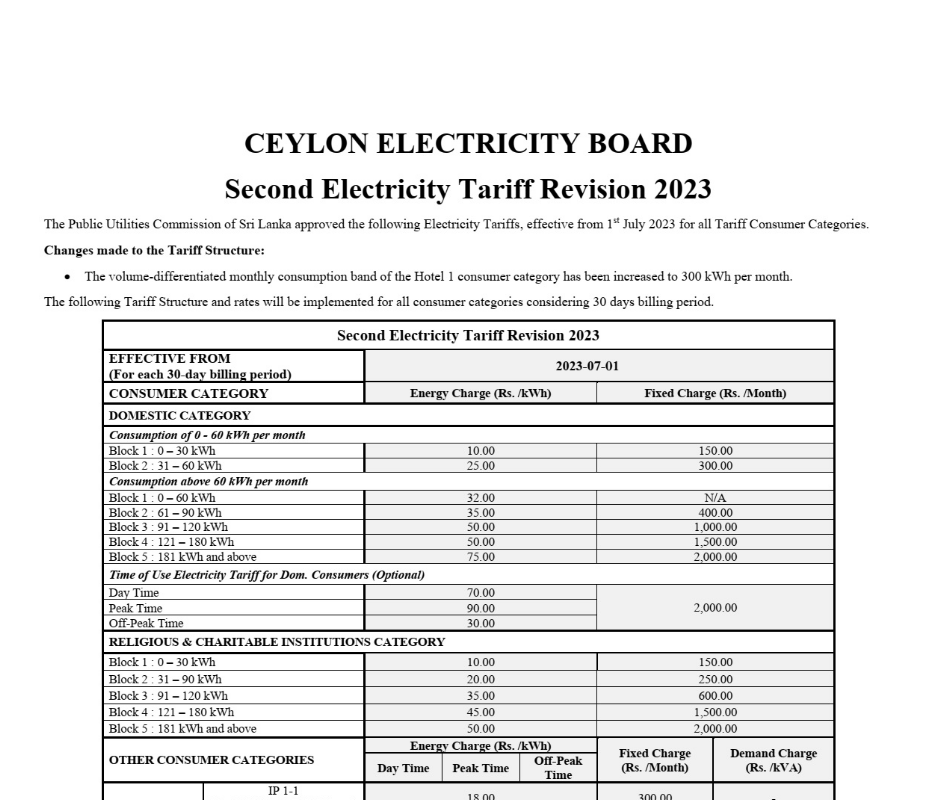
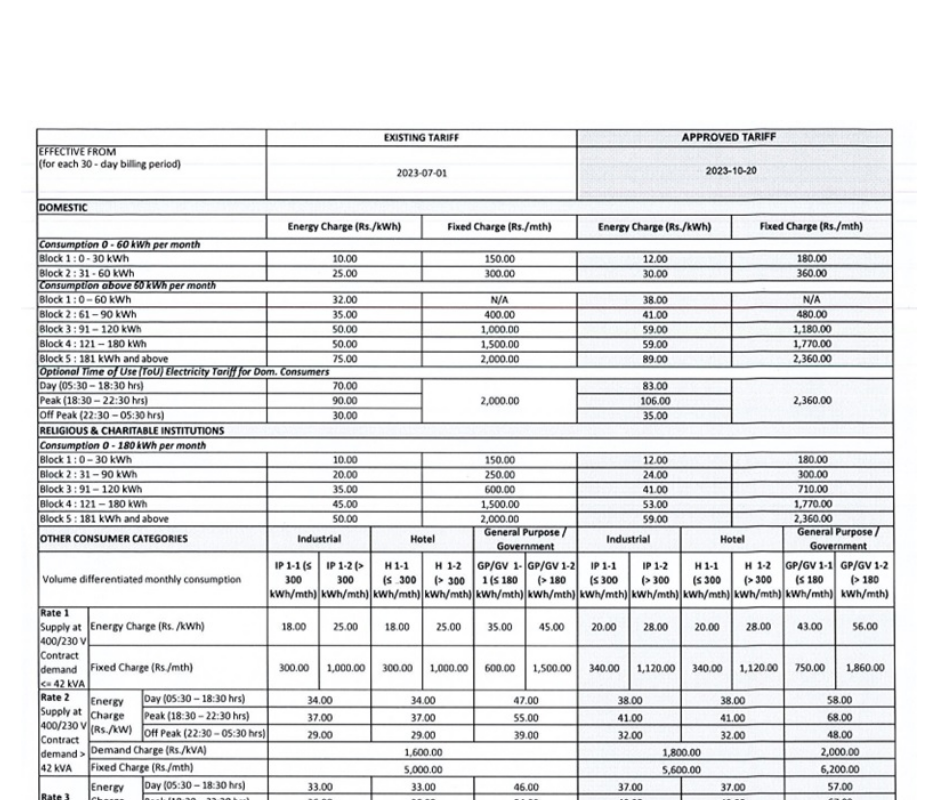
Before and after one commit to Sohansg1994/energy_analysing_tool_web, a React (Create React App) app: page /tarifficdata in a window 1280 px wide. Shown: the top 800 px of the page, without its empty margins (307-1255 px from the left). Built offline with nearby package versions, Linux system fonts and the light colour scheme.

Commit message:
feat:Tariff Data updated

```diff
--- a/src/pages/UserDashboard/components/TarifficDataTable.js
+++ b/src/pages/UserDashboard/components/TarifficDataTable.js
@@ -4,7 +4,7 @@
 
 function TarifficDataTable() {
   const pdfDownload = () => {
-    const fileUrl = process.env.PUBLIC_URL + "/Tariff-2023-July.pdf";
+    const fileUrl = process.env.PUBLIC_URL + "/Tariff-2023-October.pdf";
     console.log(fileUrl);
     const link = document.createElement("a");
     link.href = fileUrl;
@@ -31,7 +31,7 @@
             justifyContent: "space-evenly",
           }}
         >
-          <img src="/Tariff-2023-July-image.jpg" width={"100%"} />
+          <img src="/Tariff-2023-October-image.jpg" width={"100%"} />
         </Box>
         <Box
           sx={{
```
Also changed, not shown: public/Tariff-2023-October-image.jpg (added), 1 other file (tests, documents, lock files or other folders).
